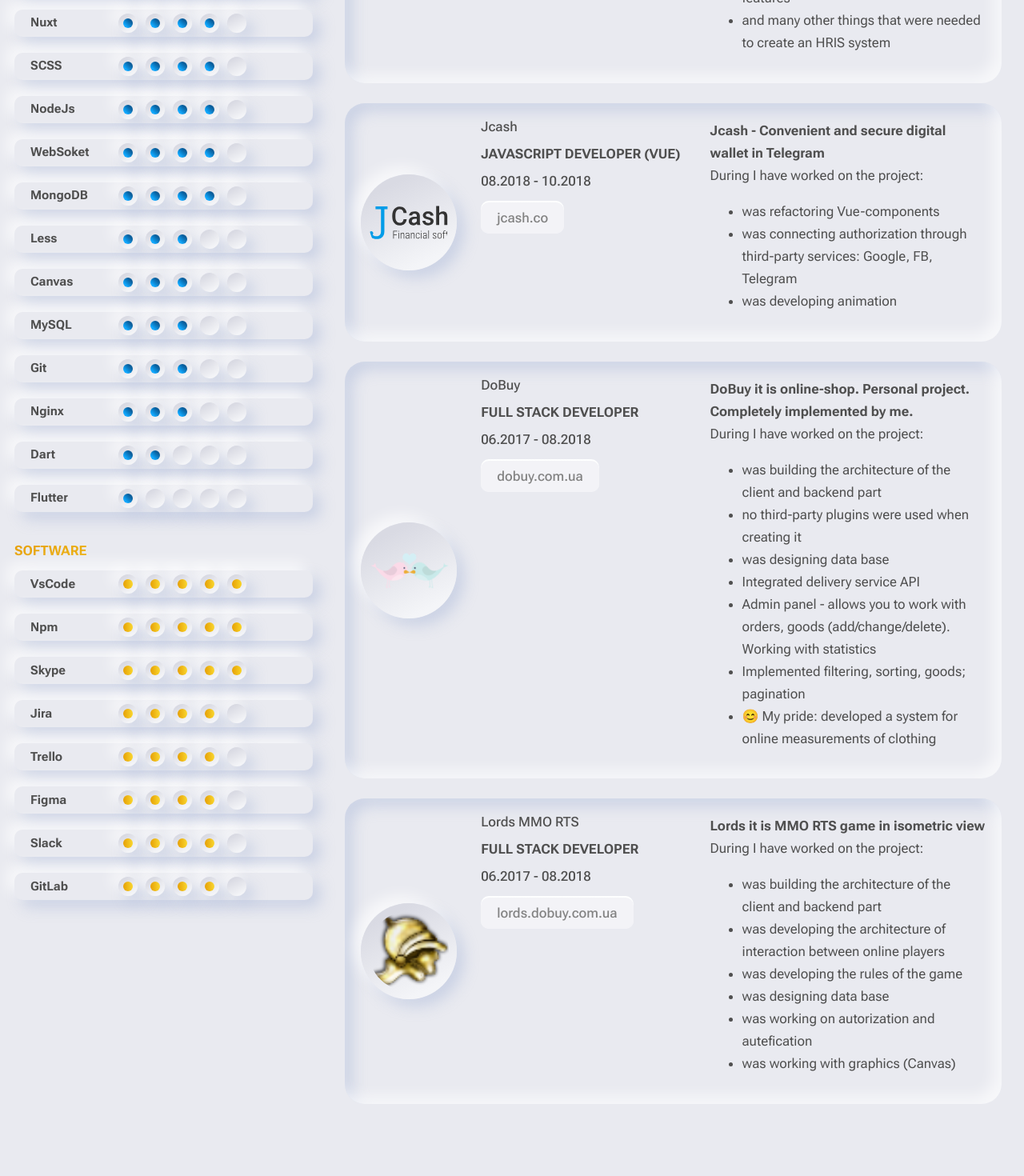
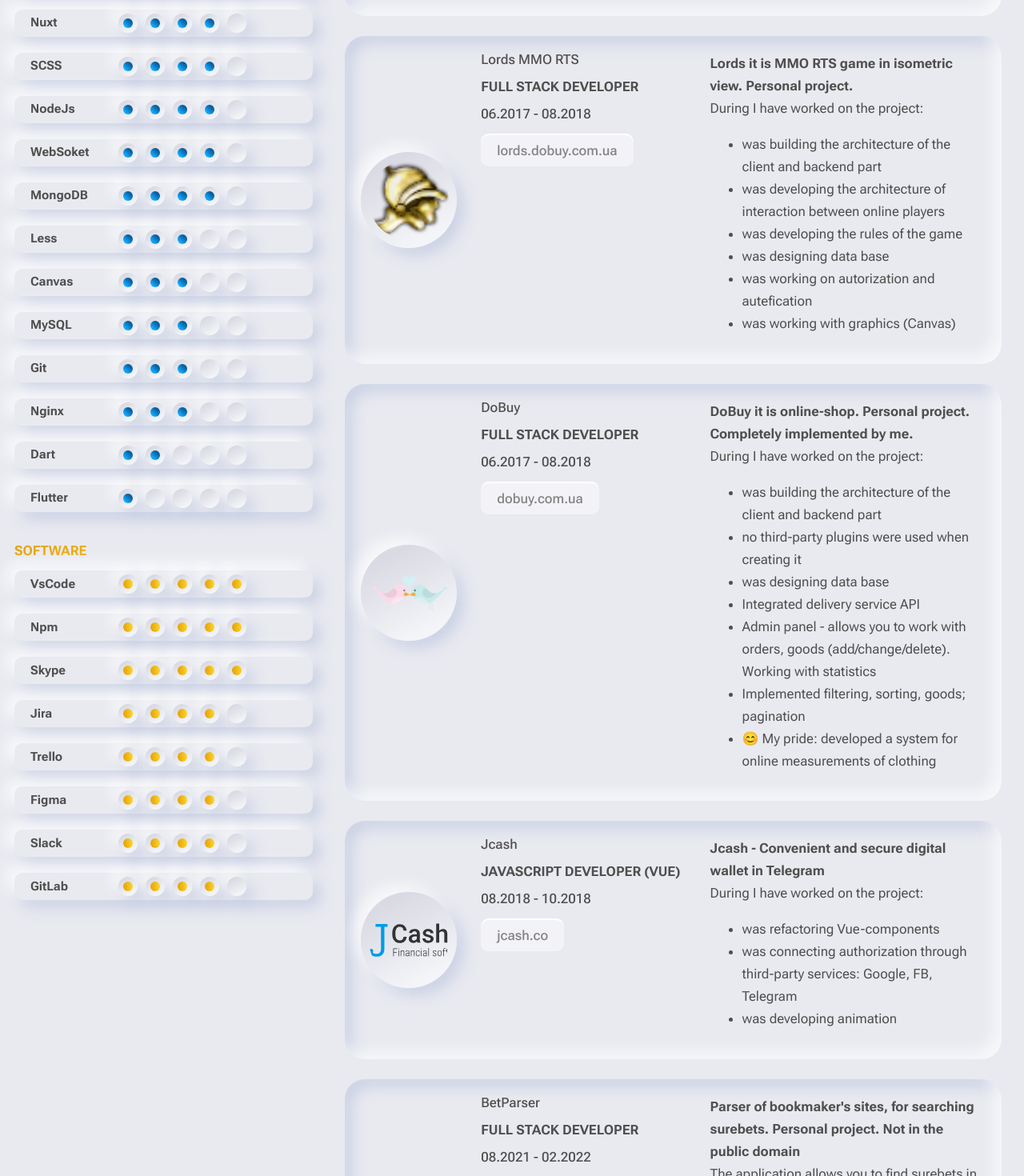
Before and after one commit to zp00v0518/cv-neo, a Vue app: page / in a window 1280 px wide. Shown: the part 1280-2750 px from the top of the page at 80% size. Before the commit the page ends 2660 px from the top, so only its background shows below. Built offline with nearby package versions, Linux system fonts and the light colour scheme.

Commit message:
created all ddescription

```diff
--- a/src/assets/main.css
+++ b/src/assets/main.css
@@ -80,10 +80,11 @@
 
 body {
   margin-block: 0;
-  background: var(--bg-primary);
+  margin-block-end: var(--padding-double);
   font-family: 'Roboto Flex', sans-serif;
   font-size: 14px;
   line-height: 19px;
+  background: var(--bg-primary);
 }
 
 html[color-scheme="dark"] {
--- a/src/components/moleculs/CardCv/CardCv.vue
+++ b/src/components/moleculs/CardCv/CardCv.vue
@@ -1,13 +1,22 @@
 <template>
   <section class="card">
-    <a class="card__item card__item__icon" :href="badge.href" target="_blank">
+    <a
+      v-if="badge"
+      class="card__item card__item__icon"
+      :href="badge.href"
+      target="_blank"
+    >
       <AvatarCv :img-src="icon"></AvatarCv>
     </a>
+    <div v-else class="card__item card__item__icon">
+      <AvatarCv :img-src="icon"></AvatarCv>
+    </div>
     <div class="card__item card__item__body">
       <span class="card__item--name">{{ companyName }}</span>
       <span class="card__item--position">{{ position.toUpperCase() }}</span>
       <span class="card__item--period">{{ period }}</span>
       <BadgeBtn
+        v-if="badge"
         class="card__item--period"
         :href="badge.href"
         :title="badge.title"
@@ -58,7 +67,7 @@
     },
     badge: {
       type: Object,
-      default: () => ({href: '', title: ''})
+      default: undefined
     }
   }
 }
--- a/src/components/organism/ExperienceCv/ExperienceCv.vue
+++ b/src/components/organism/ExperienceCv/ExperienceCv.vue
@@ -22,6 +22,7 @@
 import dobuyIcon from '../../../assets/dobuy.svg'
 import jcashIcon from '../../../assets/jcash.svg'
 import lordsIcon from '../../../assets/lords.svg'
+import defaultIcon from '../../../assets/default.svg'
 
 export default {
   name: 'ExperienceCv',
@@ -39,8 +40,7 @@
             title: 'unitybase.info'
           },
           html: true,
-          description:
-          `<div>
+          description: `<div>
             <b>The main purpose of UnityBase is to provide a set of modules for rapid development of RMS and EDRMS class software. </b>
             <br>
             During I have worked on the project:
@@ -49,7 +49,7 @@
               <li>rewrite old components from ExtJs on Vue</li>
               <li>was refactoring and was fixing bugs in legacy code</li>
             </ul>
-          </div>`,
+          </div>`
         },
         {
           icon: toriIcon,
@@ -61,9 +61,8 @@
             title: 'toriapps.com'
           },
           html: true,
-          description:
-          `<div>
-            <b>Tori is a flexible HRIS management system with a corporate portal and recruitment features inside. It’s a central hub for the strategic company processes: recruiting, employee management, engagement, and retention.</b>
+          description: `<div>
+            <b>Tori is a flexible HRIS management system with a corporate portal and recruitment features inside</b>
             <br>
             During I have worked on the project:
             <ul>
@@ -81,24 +80,26 @@
           </div>`
         },
         {
-          icon: jcashIcon,
-          companyName: 'Jcash',
-          position: 'Javascript Developer (Vue)',
-          period: '08.2018  - 10.2018',
+          icon: lordsIcon,
+          companyName: 'Lords MMO RTS',
+          position: 'Full Stack Developer',
+          period: '06.2017  - 08.2018',
           badge: {
-            href: 'https://jcash.co/uk/',
-            title: 'jcash.co'
+            href: 'http://lords.dobuy.com.ua/',
+            title: 'lords.dobuy.com.ua'
           },
           html: true,
-          description:
-          `<div>
-            <b>Jcash - Convenient and secure digital wallet in Telegram</b>
+          description: `<div>
+            <b>Lords it is MMO RTS game in isometric view. Personal project.</b>
             <br>
             During I have worked on the project:
             <ul>
-              <li>was refactoring  Vue-components</li>
-              <li>was connecting authorization through third-party services: Google, FB, Telegram</li>
-              <li>was developing animation</li>
+              <li>was building the architecture of the client and backend part</li>
+              <li>was developing the architecture of interaction between online players</li>
+              <li>was developing the rules of the game</li>
+              <li>was designing  data base</li>
+              <li>was working on autorization and autefication</li>
+              <li>was working with graphics (Canvas)</li>
             </ul>
           </div>`
         },
@@ -112,8 +113,7 @@
             title: 'dobuy.com.ua'
           },
           html: true,
-          description:
-          `<div>
+          description: `<div>
             <b>DoBuy it is online-shop. Personal project. Completely implemented by me.</b>
             <br>
             During I have worked on the project:
@@ -128,28 +128,45 @@
             </ul>
           </div>`
         },
+
         {
-          icon: lordsIcon,
-          companyName: 'Lords MMO RTS',
-          position: 'Full Stack Developer',
-          period: '06.2017  - 08.2018',
+          icon: jcashIcon,
+          companyName: 'Jcash',
+          position: 'Javascript Developer (Vue)',
+          period: '08.2018  - 10.2018',
           badge: {
-            href: 'http://lords.dobuy.com.ua/',
-            title: 'lords.dobuy.com.ua'
+            href: 'https://jcash.co/uk/',
+            title: 'jcash.co'
           },
           html: true,
-          description:
-          `<div>
-            <b>Lords it is MMO RTS game in isometric view</b>
+          description: `<div>
+            <b>Jcash - Convenient and secure digital wallet in Telegram</b>
+            <br>
+            During I have worked on the project:
+            <ul>
+              <li>was refactoring  Vue-components</li>
+              <li>was connecting authorization through third-party services: Google, FB, Telegram</li>
+              <li>was developing animation</li>
+            </ul>
+          </div>`
+        },
+        {
+          icon: defaultIcon,
+          companyName: 'BetParser',
+          position: 'Full Stack Developer',
+          period: '08.2021  - 02.2022',
+          html: true,
+          description: `<div>
+            <b>Parser of bookmaker's sites, for searching surebets.  Personal project. Not in the public domain</b>
+            <br>
+            The application allows you to find surebets in real time
             <br>
             During I have worked on the project:
             <ul>
               <li>was building the architecture of the client and backend part</li>
-              <li>was developing the architecture of interaction between online players</li>
-              <li>was developing the rules of the game</li>
               <li>was designing  data base</li>
-              <li>was working on autorization and autefication</li>
-              <li>was working with graphics (Canvas)</li>
+              <li>created parsing sysmem</li>
+              <li>created system of matching commands names</li>
             </ul>
           </div>`
         }
```
Also changed, not shown: src/assets/default.svg (added).
